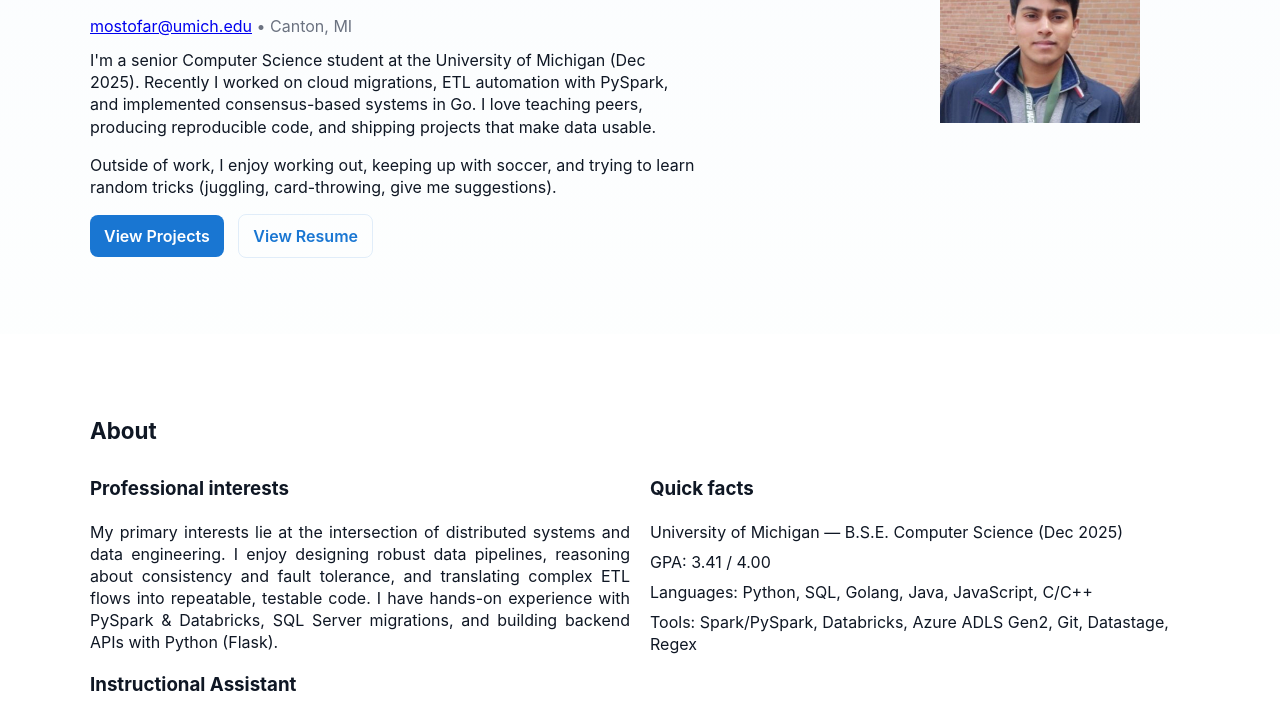
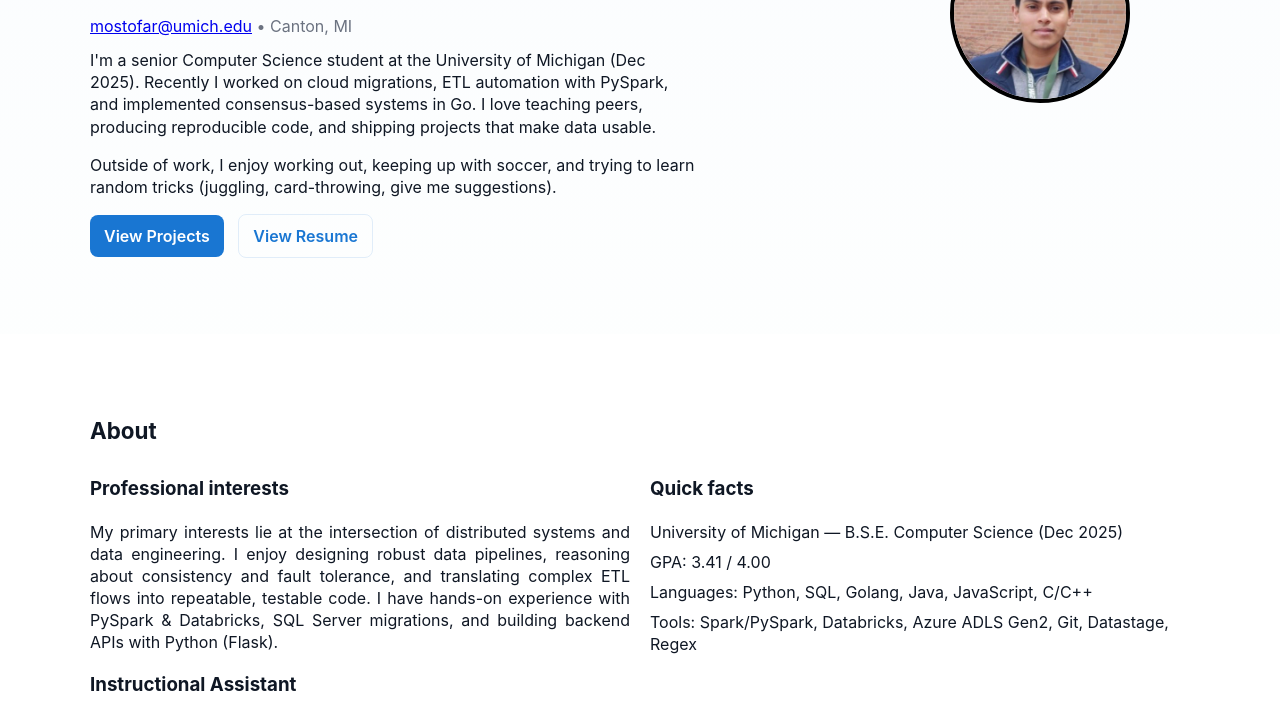
Before and after one commit to RaYaNmOsToFa/onyx.github.io, a plain HTML site: page index.html in a window 1280 px wide. Shown: the part 233-946 px from the top of the page. Drawn offline with Linux system fonts and the light colour scheme.

Commit message:
Update index.html

```diff
--- a/index.html
+++ b/index.html
@@ -11,6 +11,13 @@
     /* Smooth scrolling */
     html {
       scroll-behavior: smooth;
+    }
+    .avatar-svg {
+      width: 180px;          /* adjust size as needed */
+      height: 180px;
+      border-radius: 50%;    /* makes it circular */
+      object-fit: cover;     /* ensures the image fills the circle */
+      border: 4px solid black;   /* black border */
     }
 
     /* Sticky header */
```
